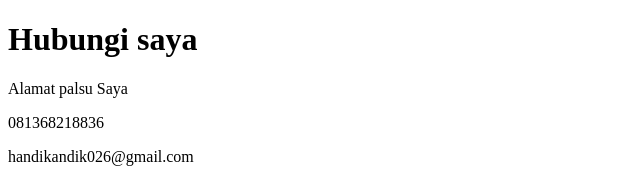
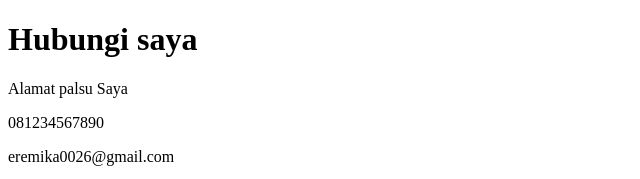
Before and after one commit to DICCA026/cv2, a plain HTML site: page hubungime.html in a window 1280 px wide. Shown: the top 179 px of the page, 0-640 px from the left. Drawn offline with Linux system fonts and the light colour scheme.

Commit message:
Ganti nomor dan email

```diff
--- a/hubungime.html
+++ b/hubungime.html
@@ -11,10 +11,10 @@
 <body>
     <h1>Hubungi saya</h1>
     <p>Alamat palsu Saya</p>
-    <p>081368218836</p>
-    <p>handikandik026@gmail.com</p>
+    <p>081234567890</p>
+    <p>eremika0026@gmail.com</p>
 
-    <form action="mailto:handikandik026@gmail.com" method="post" enctype="text/plain">
+    <form action="mailto:eremika0026@gmail.com" method="post" enctype="text/plain">
         <label for="">Your name:</label>
         <input type="text" name="yourName"><br>
         <label for="">Your email:</label>
```
